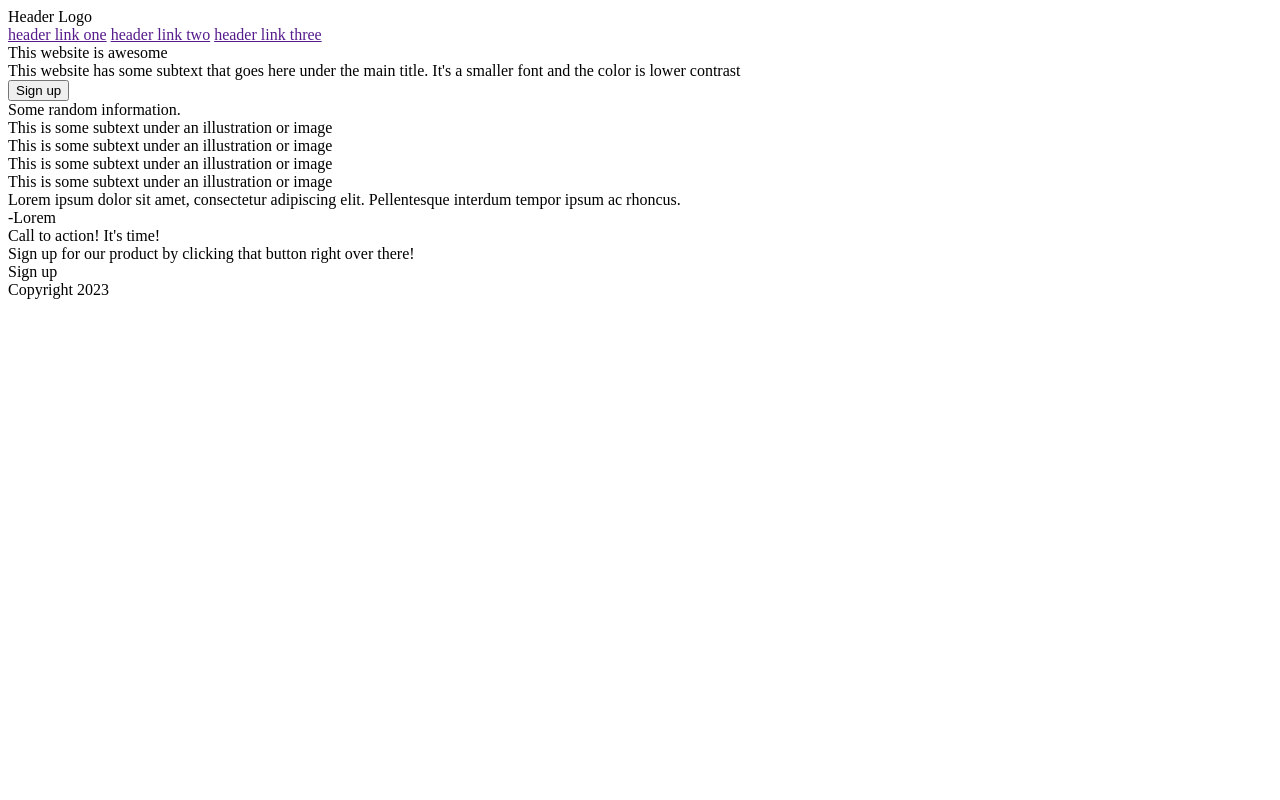
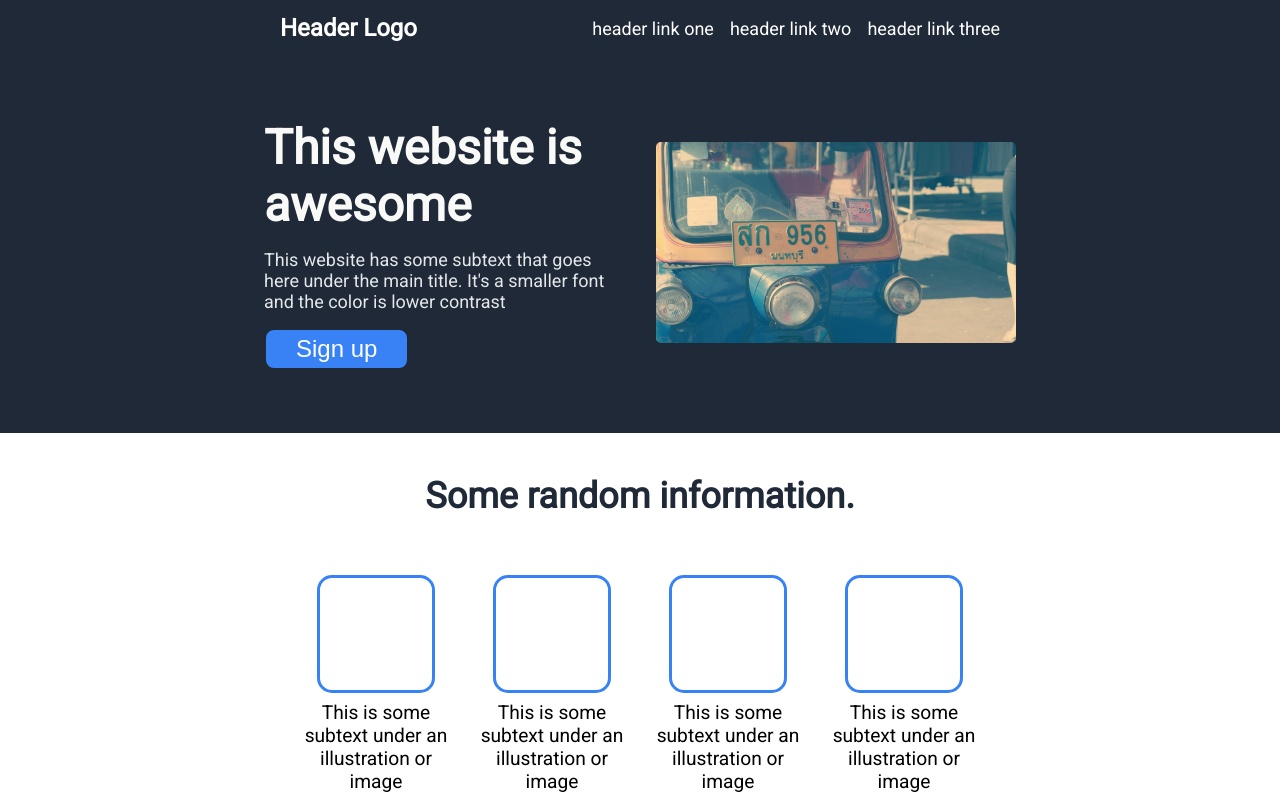
Before and after one commit to mmmeu/odin-landing-page, a plain HTML site: page index.html in a window 1280 px wide. Shown: the top 800 px of the page. Drawn offline with Linux system fonts and the light colour scheme.

Commit message:
Add css and update html, image, README

```diff
--- a/index.html
+++ b/index.html
@@ -9,25 +9,28 @@
   </head>
   <body>
     <div class="header">
-    <div class="logo">Header Logo</div>
+      <div class="text">
+        <div class="logo"><a href="">Header Logo</a></div>
+        <div class="links">
           <a href="">header link one</a>
           <a href="">header link two</a>
           <a href="">header link three</a>
+        </div>
+      </div>
     </div>
     <div class="container">
       <div class="panel1">
         <div class="intro">
           <div class="title">This website is awesome</div>
           <div class="text">This website has some subtext that goes here under the main title. It's a smaller font and the color is lower contrast</div>
-        <div class="button">
           <button>Sign up</button>
         </div>
-      </div>
-      <div class="image"></div>
+        <div class="image"><img src="image.jpg" alt="Image by Alan Haverty"></div>
       </div>
       <div class="panel2">
         <div class="title">Some random information.</div>
         <div class="cards">
+          <div class="wrap">
             <div class="card">
               <div class="box"></div>
               <div class="text">This is some subtext under an illustration or image</div>
@@ -36,6 +39,8 @@
               <div class="box"></div>
               <div class="text">This is some subtext under an illustration or image</div>
             </div>
+          </div>
+          <div class="wrap">
             <div class="card">
               <div class="box"></div>
               <div class="text">This is some subtext under an illustration or image</div>
@@ -46,16 +51,21 @@
             </div>
           </div>
         </div>
+      </div>
       <div class="panel3">
-      <div class="quote">Lorem ipsum dolor sit amet, consectetur adipiscing elit. Pellentesque interdum tempor ipsum ac rhoncus.</div>
-      <div class="author">-Lorem</div>
+        <div class="text">
+          <div class="quote">You don't develop courage by being happy in your relationships everyday. You develop it by surviving difficult times and challenging adversity.</div>
+          <div class="author">-Epicurus</div>
+        </div>
       </div>
       <div class="panel4">
         <div class="signup">
+          <div class="text">
             <div class="title">Call to action! It's time!</div>
             <div class="text">Sign up for our product by clicking that button right over there!</div>
           </div>
-      <div class="button">Sign up</div>
+          <button>Sign up</button>
+        </div>
       </div>
     </div>
     <div class="footer">Copyright 2023</div>
--- a/style.css
+++ b/style.css
@@ -0,0 +1,231 @@
+@import url('https://fonts.googleapis.com/css2?family=Roboto&display=swap');
+
+body {
+  height: 180vh;
+  margin: 0;
+  font-family: 'Roboto', sans-serif;
+  display: flex;
+  flex-direction: column;
+  min-width: 49vh;
+}
+
+.header,
+.panel1,
+.footer {
+  background: #1F2937;
+}
+
+.header {
+  flex: 1;
+  display: flex;
+  gap: 1vh;
+  color: white;
+  padding: 2vh;
+  justify-content: center;
+  align-items: center;
+  max-height: 3vh;
+}
+
+.header .text {
+  flex: 1;
+  display: flex;
+  max-width: 90vh;
+}
+
+.logo {
+  margin-right: auto;
+  font-weight: bold;
+  font-size: 24px;
+  color: #F9FAF8;
+
+}
+
+.links {
+  display: flex;
+  gap: 2vh;
+  justify-content: center;
+  align-items: center;
+}
+
+a {
+  text-decoration: none;
+  color: white;
+}
+
+a:hover {
+  color: #3882F6;
+}
+
+.container {
+  flex-grow: 1;
+  display: flex;
+  flex-direction: column;
+}
+
+.panel1,
+.panel2,
+.panel3,
+.panel4 {
+  flex-grow: 1;
+  display: flex;
+  justify-content: center;
+  align-items: center;
+}
+
+.panel1 {
+  color: white;
+  gap: 4vh;
+  flex-wrap: wrap;
+}
+
+.intro {
+  display: flex;
+  flex-direction: column;
+  gap: 2vh;
+  max-width: 45vh;
+  padding-left: 2vh;
+}
+
+.intro .title {
+  font-size: 48px;
+  font-weight: 950;
+  color: #F9FAF8;
+}
+
+.intro .text,
+.links {
+  font-size: 18px;
+  color: #E5E8EB;
+}
+
+img {
+  width: 45vh;
+  height: auto;
+  margin-right: 2vh;
+  border-radius: 5px;
+}
+
+.panel2 {
+  flex-direction: column;
+  gap: 2vh;
+  font-size: larger;
+  justify-content: space-evenly;
+}
+
+.panel2 .title {
+  font-size: 36px;
+  font-weight: 900;
+  color: #1F2937;
+}
+
+.cards {
+  display: flex;
+  justify-content: space-around;
+  gap: 2vh;
+  flex-wrap: wrap;
+}
+
+.wrap {
+  flex: 1;
+  display: flex;
+  justify-content: space-around;
+  gap: 2vh;
+  align-items: center;
+}
+
+.card {
+  display: flex;
+  flex-direction: column;
+  align-items: center;
+  gap: 1vh;
+  max-width: 20vh;
+}
+
+.card .text {
+  text-align: center;
+}
+
+.box {
+  width: 14vh;
+  height: 14vh;
+  border: 0.4vh solid #3882F6;
+  border-radius: 15px;
+}
+
+.panel3 {
+  background: gray;
+  font-size: xx-large;
+  flex-direction: column;
+  background: #E5E8EB;
+}
+
+.panel3 .text {
+  display: flex;
+  flex-direction: column;
+  max-width: 80vh;
+  padding: 0 2vh;
+}
+
+.quote {
+  max-width: 80vh;
+  font-style: italic;
+  font-size: 36px;
+  color: #1F2937;
+}
+
+.author {
+  align-self: end;
+  font-weight: 900;
+}
+
+.signup {
+  max-width: 80vh;
+  padding: 2vh;
+  gap: 3vh;
+  display: flex;
+  flex: 1;
+  justify-content: center;
+  align-items: center;
+}
+
+.signup .text {
+  display: flex;
+  flex-direction: column;
+  gap: 1vh;
+}
+
+.signup .text .title {
+  font-weight: 700;
+}
+
+.footer {
+  color: white;
+  text-align: center;
+  padding: 2vh 0;
+}
+
+button {
+  max-width: fit-content;
+  padding: 5px 30px;
+}
+
+button:hover {
+  background: rgb(15, 53, 107);
+}
+
+button,
+.signup {
+  background: #3882F6;
+  color: white;
+  border-radius: 10px;
+  font-size: x-large;
+  min-width: fit-content;
+}
+
+.intro button {
+  border: 0.3vh solid #1F2937;
+}
+
+.signup button {
+  border: 0.3vh solid white;
+}
```
Also changed, not shown: image.jpg (added), 1 other file. Lines whose indentation alone changed are shown as unchanged.
